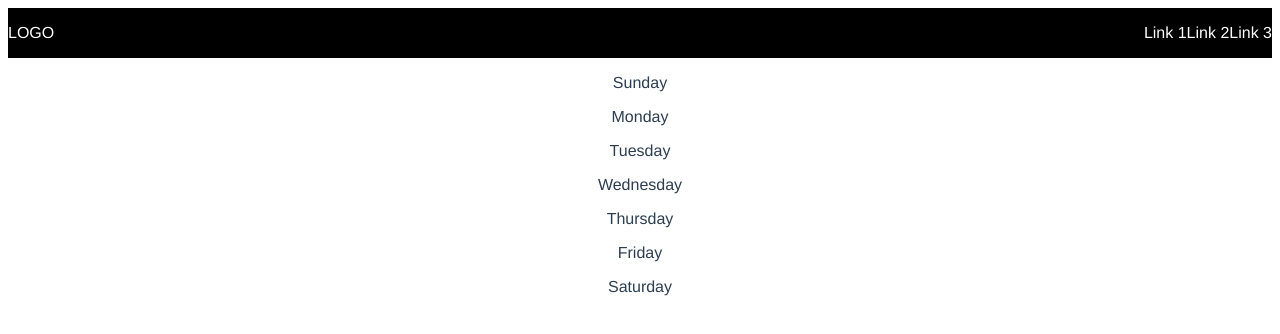
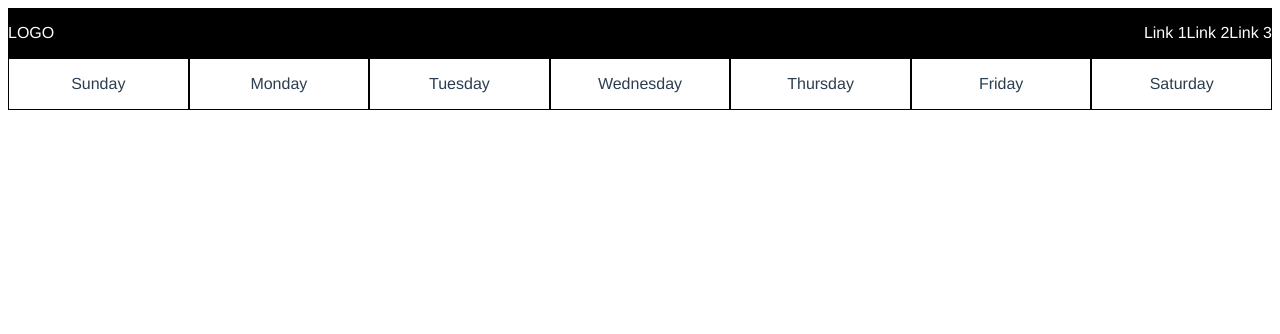
Before and after one commit to VillagomezHJonathan/fit-buddy-frontend, a Vue app: page / in a window 1280 px wide. Shown: the top 334 px of the page. Built offline with nearby package versions, Linux system fonts and the light colour scheme.

Commit message:
Added routing

```diff
--- a/src/App.vue
+++ b/src/App.vue
@@ -4,19 +4,17 @@
   </header>
 
   <main>
-    <WeekFull />
+    <RouterView />
   </main>
 </template>
 
 <script>
 import NavBar from './components/NavBar.vue';
-import WeekFull from './components/WeekFull.vue';
 
 export default {
   name: 'App',
   components: {
-    NavBar,
-    WeekFull
+    NavBar
   }
 }
 </script>
--- a/src/components/WeekDay.vue
+++ b/src/components/WeekDay.vue
@@ -13,4 +13,8 @@ export default {
 }
 </script>
 
-<style></style>
+<style lang="scss" scoped>
+.Day {
+  border: 1px solid black;
+}
+</style>
--- a/src/components/WeekFull.vue
+++ b/src/components/WeekFull.vue
@@ -21,4 +21,11 @@ export default {
 }
 </script>
 
-<style></style>
+<style lang="scss" scoped>
+.Week {
+  width: 100%;
+  display: grid;
+  grid-template-columns: repeat(7, 1fr);
+
+}
+</style>
--- /dev/null
+++ b/src/components/pages/HomePage.vue
@@ -0,0 +1,20 @@
+<template>
+  <div class="Home">
+    <WeekFull />
+  </div>
+</template>
+
+<script>
+import WeekFull from '../WeekFull.vue';
+
+export default {
+  name: 'HomePage',
+  components: {
+    WeekFull
+  }
+}
+</script>
+
+<style lang="scss" scoped>
+
+</style>
--- a/src/main.js
+++ b/src/main.js
@@ -1,4 +1,5 @@
 import { createApp } from 'vue'
 import App from './App.vue'
+import router from './router'
 
-createApp(App).mount('#app')
+createApp(App).use(router).mount('#app')
--- /dev/null
+++ b/src/router.js
@@ -0,0 +1,11 @@
+import { createWebHistory, createRouter } from 'vue-router'
+import HomePage from './components/pages/HomePage.vue'
+
+const routes = [{ path: '/', component: HomePage, name: 'HomePage' }]
+
+const router = createRouter({
+  history: createWebHistory(),
+  routes
+})
+
+export default router
```
Also changed, not shown: package.json (+5 -2 lines), src/assets/_shared.scss (added), 2 other files (tests, documents, lock files or other folders).
